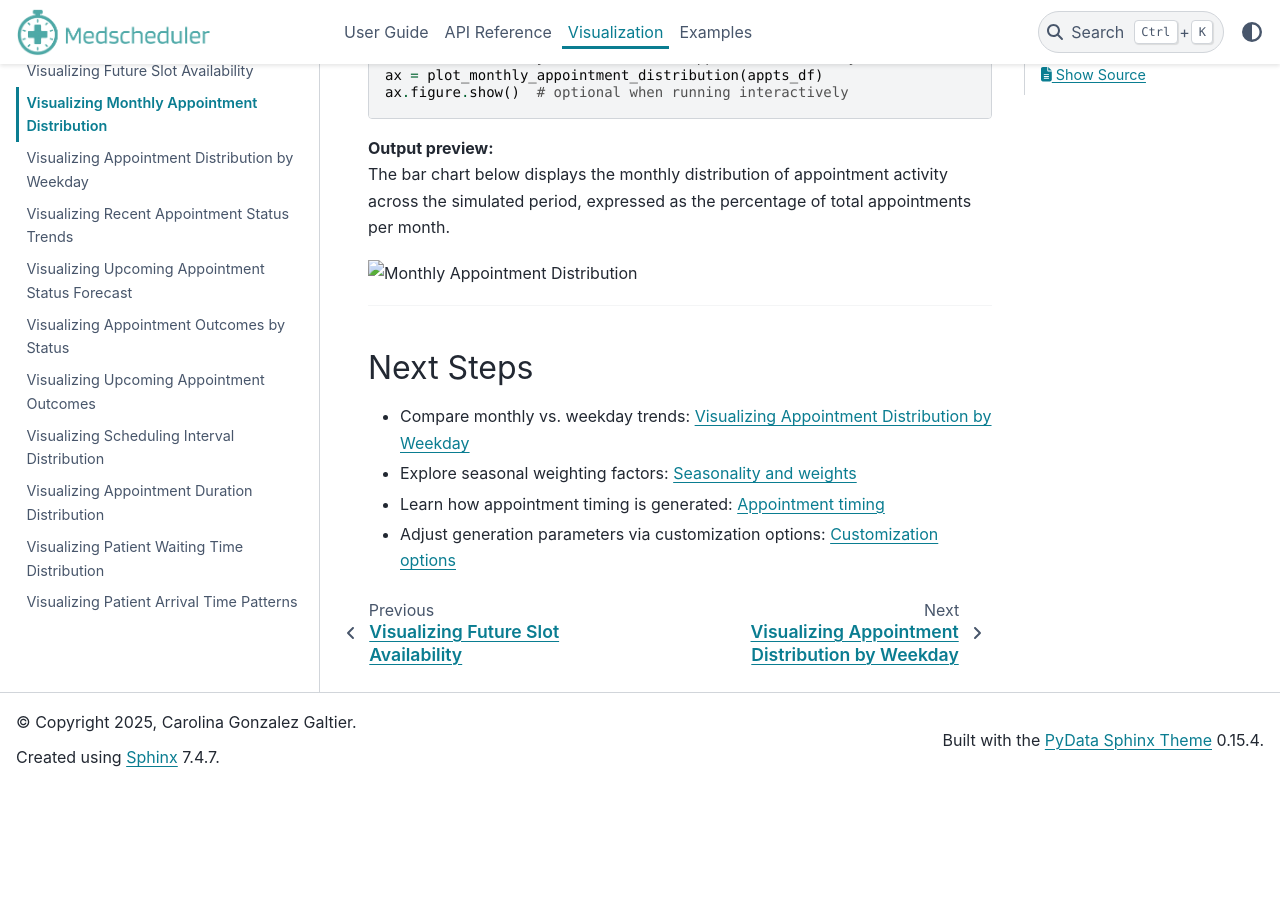
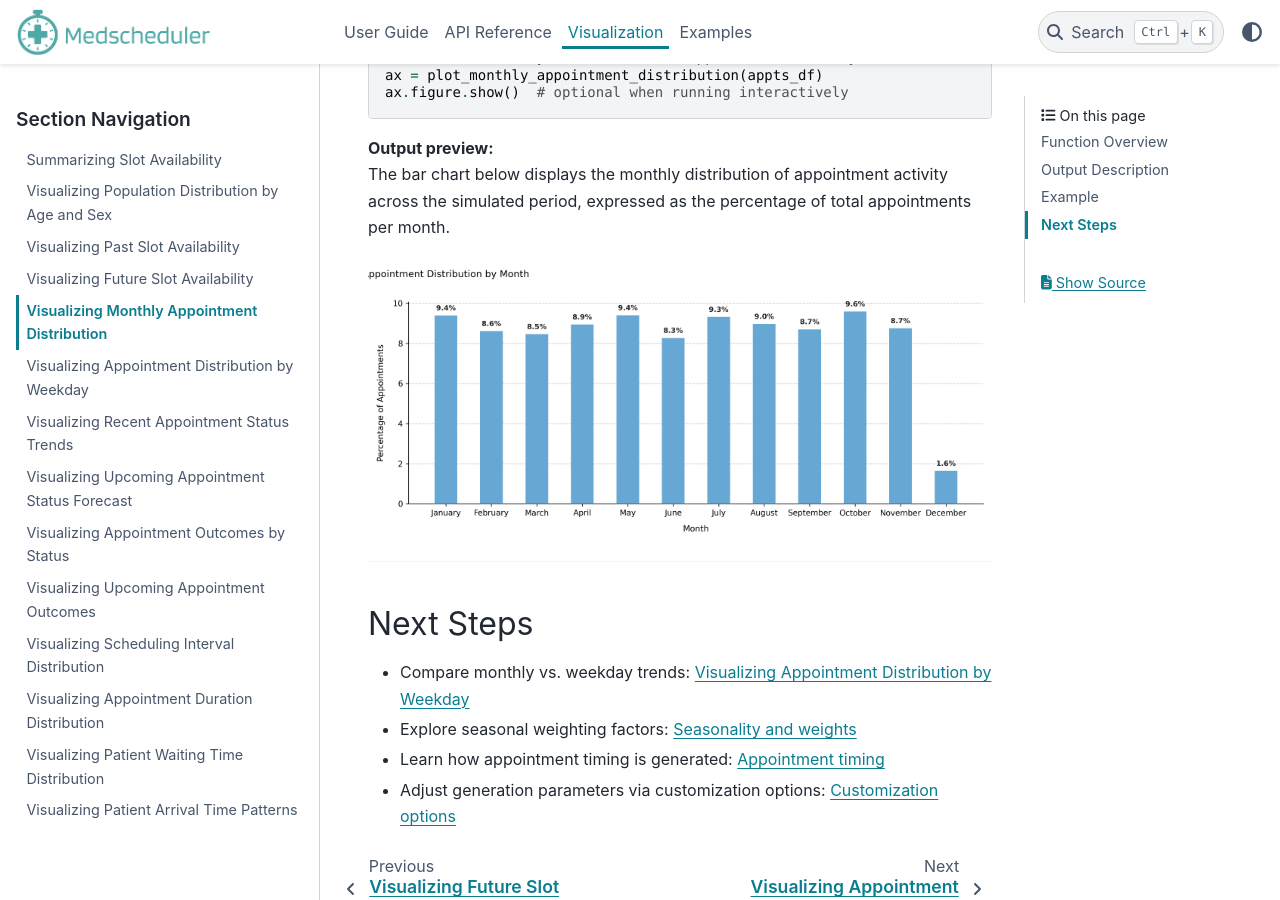
Before and after one commit to carogaltier/medscheduler, a Sphinx documentation site: the page built from docs/visualization/plot_monthly_appointment_distribution.md, in a window 1280 px wide and 900 px high, scrolled down 1510 px. Built offline with Sphinx 7.4.7 and the PyData theme 0.15.4, drawn with Linux system fonts in a browser that asks for light colours; before the commit the page ends 2296 px from its top, so only the background shows below that.

Commit message:
Update plot_monthly_appointment_distribution.md

```diff
--- a/docs/visualization/plot_monthly_appointment_distribution.md
+++ b/docs/visualization/plot_monthly_appointment_distribution.md
@@ -47,7 +47,7 @@ ax.figure.show()  # optional when running interactively
 **Output preview:**
 The bar chart below displays the monthly distribution of appointment activity across the simulated period, expressed as the percentage of total appointments per month.
 
-![Monthly Appointment Distribution](../_static/visuals/plot_monthly_appointment_distribution.png)
+![Monthly Appointment Distribution](../_static/visuals/visualization/plot_monthly_appointment_distribution.png)
 
 ---
 
```
